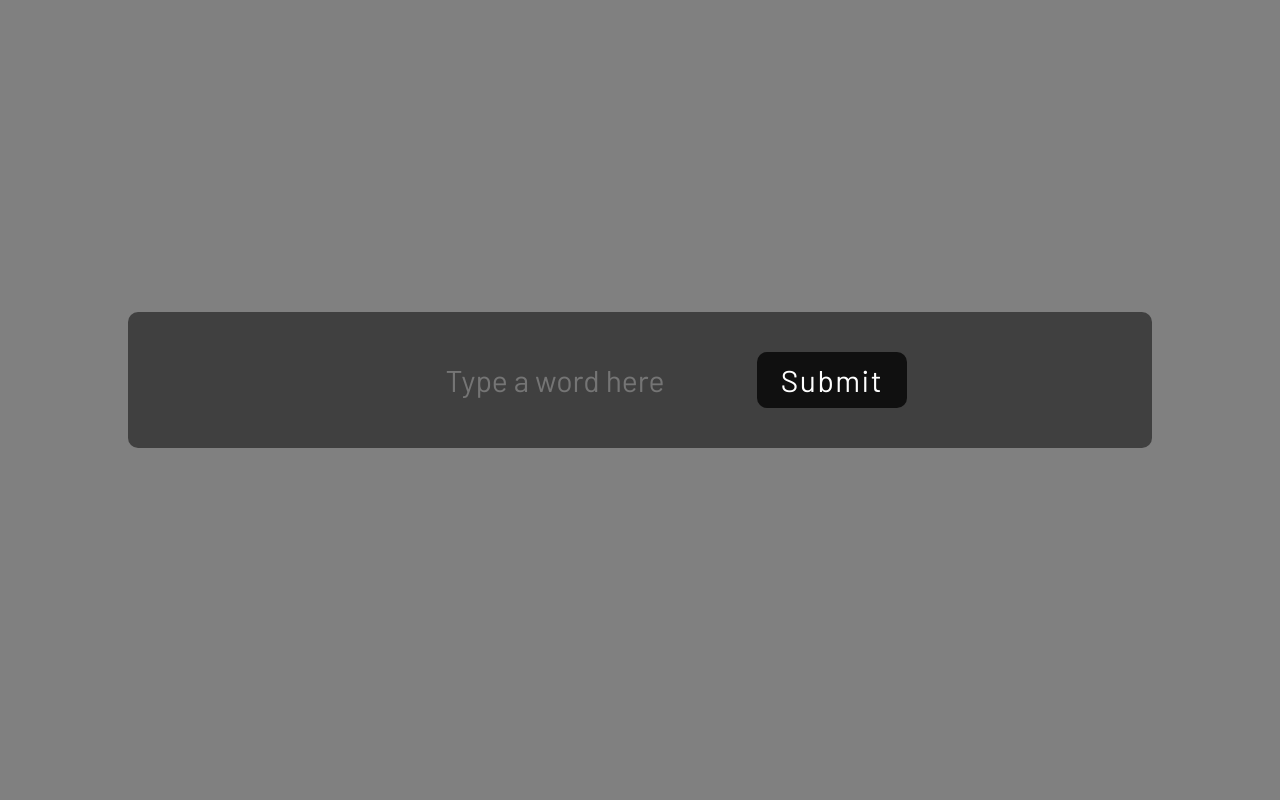
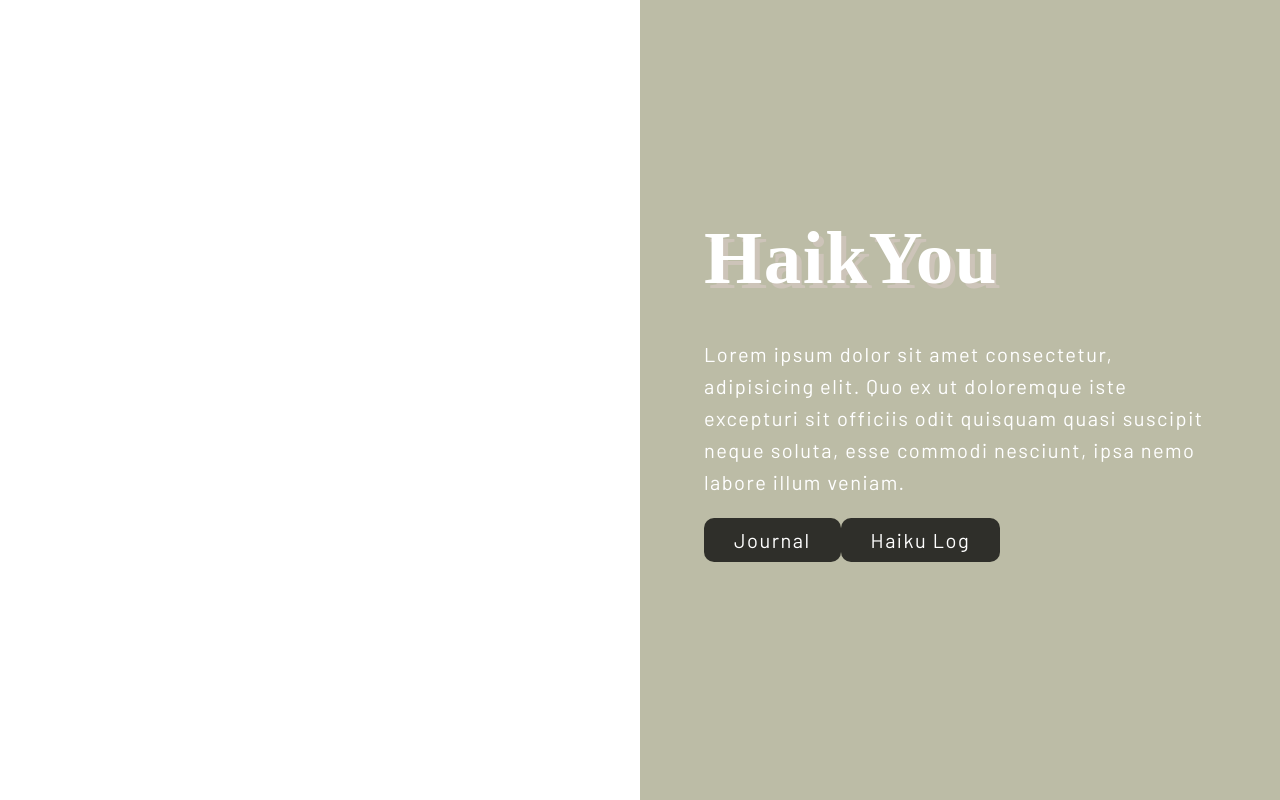
Before and after one commit to haikus-highway/haikus-highway, a React (Create React App) app: page / in a window 1280 px wide. Built offline with nearby package versions, Linux system fonts and the light colour scheme; a web font is replaced by a local one.

Commit message:
Updated styling

```diff
--- a/src/App.js
+++ b/src/App.js
@@ -40,7 +40,7 @@ class App extends Component {
       tenRelatedWords: [],
       currentLine: [],
       totalSyllables: 0,
-      formVisible: true
+      formVisible: false
     };
   }
 
@@ -255,8 +255,11 @@ class App extends Component {
   render() {
     return (
 
-      <div className="App wrapper">
-        {/* <header>
+      <div className="App">
+
+        <div className="right-half">
+          <header>
+            <div className="wrapper">
               <h1>HaikYou</h1>
               <p>Lorem ipsum dolor sit amet consectetur, adipisicing elit. Quo ex ut doloremque iste excepturi sit officiis odit quisquam quasi suscipit neque soluta, esse commodi nesciunt, ipsa nemo labore illum veniam.</p>
 
@@ -269,11 +272,12 @@ class App extends Component {
                   <a href="">Haiku Log</a>
                 </button>
             </div>
+            </div>
+          </header>
 
-        </header> */}
         {
           this.state.formVisible ?
-        <form onSubmit={this.handleFormSubmit} action="submit" className="form">
+          <form onSubmit={this.handleFormSubmit} action="submit" className="form wrapper">
             <label className="visuallyHidden" htmlFor="userInput">Type a word:</label>
                 <input placeholder="Type a word here" onChange={this.handleUserInput} type="text" id="userInput" name="userInput" pattern="^[a-zA-Z]*$"/>
             <button type="submit">Submit</button>
@@ -294,6 +298,7 @@ class App extends Component {
                 null
             }
           </ul>
+        </div>
 
 
 
--- a/src/index.css
+++ b/src/index.css
@@ -28,9 +28,9 @@ img{
 
 body{
   /* background: url(./assets/background.jpg); */
-  background: grey;
-  background-size: cover;
-  background-repeat: no-repeat;
+  /* background: grey; */
+  /* background-size: cover; */
+  /* background-repeat: no-repeat; */
   margin: 0;
   padding: 0;
   font-family: 'Barlow', sans-serif;
@@ -44,28 +44,45 @@ body{
   width: 80%;
 }
 
-.root {
+.App{
+  /* min-height: 100vh; */
+  display: flex;
+  flex-direction: column;
+  justify-content: center;
+  align-items: flex-end;
 
-  background: rgba(0,0,0,0.5);
-
-
+  color: white;
+  font-size: 30px;
+  flex-direction: row-reverse;
+  justify-content: space-between;
 }
 
-.App{
+header{
+  /* background: #bcbca6;
+  width: 50%;
   min-height: 100vh;
   display: flex;
   flex-direction: column;
+  font-size: 20px;
   justify-content: center;
-  align-items: center;
+  text-align: left; */
+}
 
-  color: white;
-  font-size: 30px;
+.right-half{
+background: #bcbca6;
+  width: 50%;
+  min-height: 100vh;
+  display: flex;
+  flex-direction: column;
+  font-size: 20px;
+  justify-content: center;
+  text-align: left;
 }
 
 h1{
   font-family: 'Merienda One', cursive;
   margin: 0;
-  font-size: 125px;
+  font-size: 75px;
   text-shadow: 5px 5px #cdc4b9;
 }
 
@@ -80,7 +97,7 @@ button{
   padding: 10px 30px;
   border-radius: 10px;
   border: none;
-  margin: 0 20px;
+  /* margin: 0 20px; */
   background: rgba(0,0,0,0.75);
   /* text-transform: uppercase; */
   /* font-size: 16px; */
@@ -98,7 +115,7 @@ button:hover{
 
 .homeButton {
 
-  margin: 20px;
+  /* margin: 20px; */
 }
 
 /* Form styling */
@@ -107,17 +124,14 @@ button:hover{
   display: flex;
   /* flex-direction: column; */
   align-items: center;
-  padding: 20px 20px 20px 40px;
+  /* padding: 20px 20px 20px 40px; */
   border-radius: 10px;
-  width:100%;
-  justify-content: center;
-
-
-  background: rgba(0,0,0,0.5);
+  /* width:100%; */
+  /* justify-content: center; */
 }
 
 .form input{
-  text-align: center;
+  /* text-align: center; */
   padding: 10px;
   /* border-radius: 10px; */
   border: none;
@@ -155,6 +169,15 @@ button:hover{
   color: white;
 }
 
+.printedHaiku{
+  color: black;
+  min-height: 100vh;
+  width: 50%;
+  display: flex;
+  flex-direction: column;
+  justify-content: center;
+}
+
 
 
 /* font-family: 'Merienda One', cursive;
```
Lines whose indentation alone changed are shown as unchanged.
